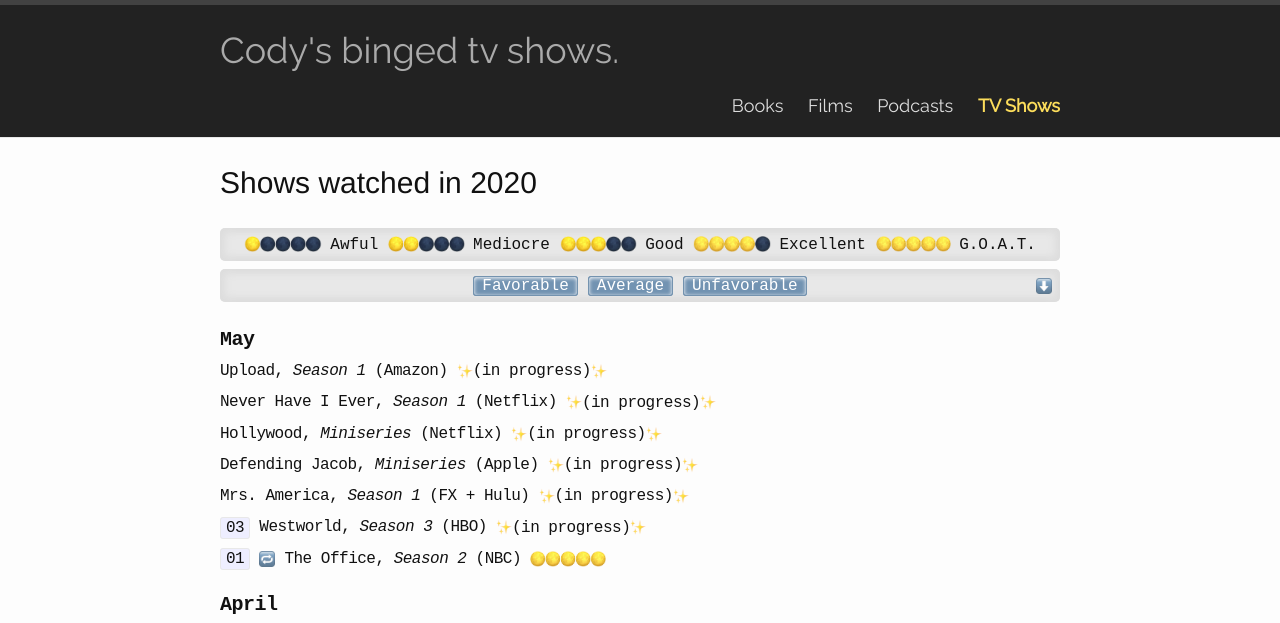
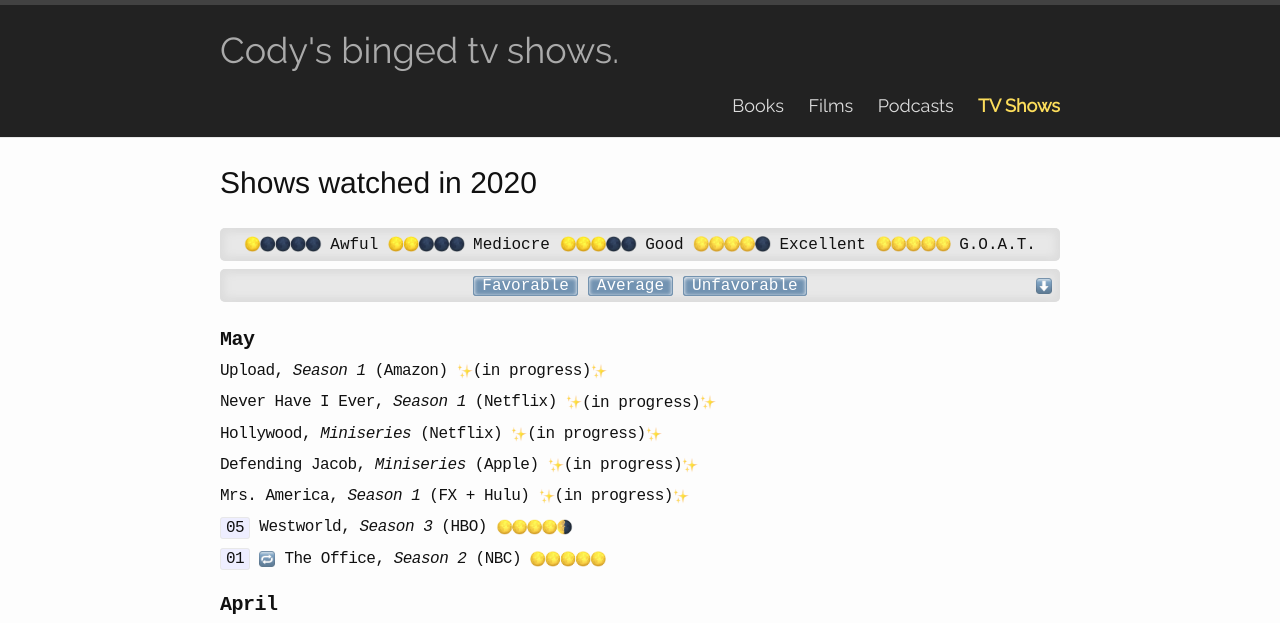
Before and after one commit to codydalerodgers/personal-blog, a Jekyll site: the page built from _shows/2020.md, in a window 1280 px wide. Shown: the top 623 px of the page. Built offline with Jekyll 4.4.1, drawn with Linux system fonts in a browser that asks for light colours.

Commit message:
Westworld

```diff
--- a/_shows/2020.md
+++ b/_shows/2020.md
@@ -15,7 +15,7 @@
 
 Mrs. America, _Season 1_ (FX + Hulu) {{ site.ip }}
 
-`03` Westworld, _Season 3_ (HBO) {{ site.ip }}
+`05` Westworld, _Season 3_ (HBO) {{ site.r45 }}
 
 `01` {{ site.rw }} The Office, _Season 2_ (NBC) {{ site.r5 }}
 
```
